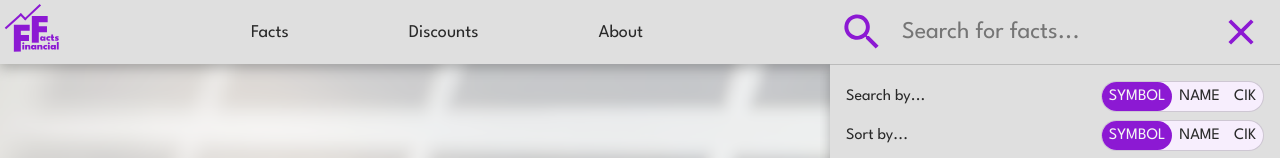
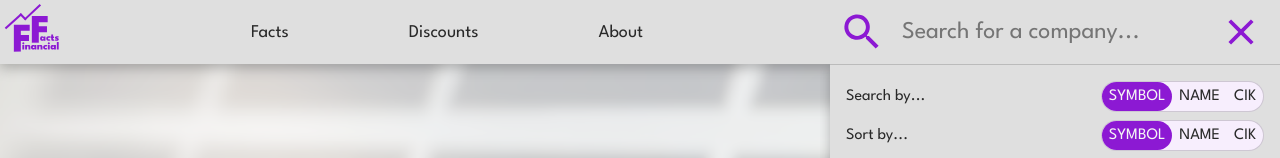
Before and after one commit to Financial-Facts/financial_facts_web, a React (Vite) app: page / in a window 1280 px wide. Both pictures are taken after a click on the button 1248 px from the left and 32 px from the top of the page. Shown: the top 158 px of the page. Built offline with nearby package versions, Linux system fonts and the light colour scheme; no server answers; the database is empty.

Commit message:
Make search bar text more generic to include discounts

```diff
--- a/src/components/atoms/search-bar/SearchBar.tsx
+++ b/src/components/atoms/search-bar/SearchBar.tsx
@@ -57,7 +57,7 @@ function SearchBar({ identityRequestDispatch }: SearchBarProps) {
                 ref={searchBarRef}
                 role={'search'}
                 className='search-bar'
-                placeholder={ mobile.size === 'SMALL' ? 'Search...' : `Search for facts...`}>
+                placeholder={ mobile.size === 'SMALL' ? 'Search...' : `Search for a company...`}>
             </input>
         </div>
     )
```
